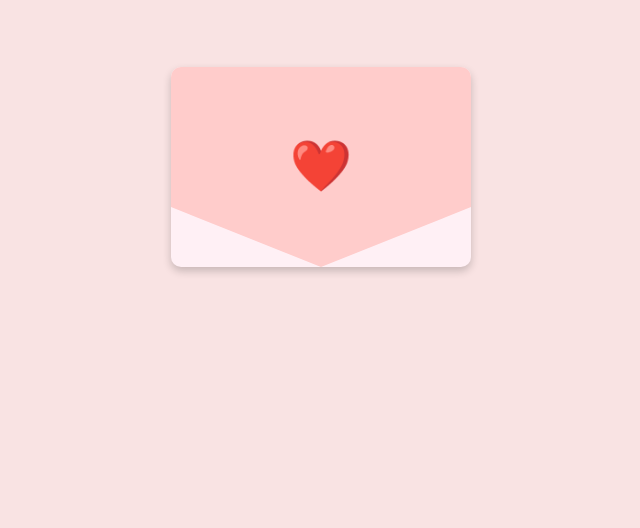
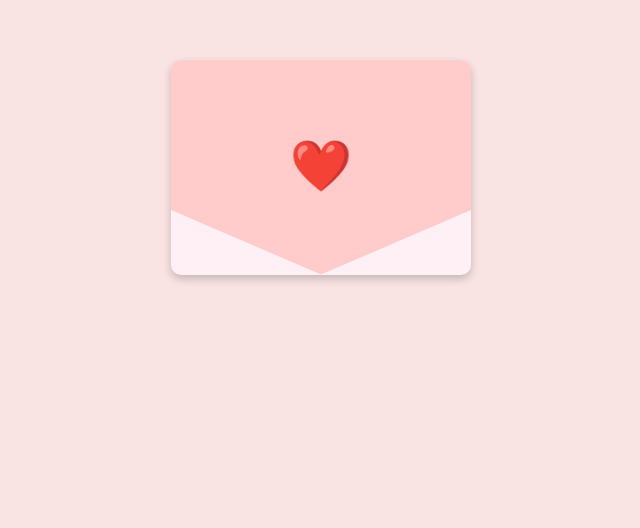
Before and after one commit to Matias2710/cartadesanvalentin, a plain HTML site: page index.html in a window 1280 px wide. Shown: the part 233-761 px from the top of the page, without its empty margins (319-959 px from the left). Drawn offline with Linux system fonts and the light colour scheme.

Commit message:
Update styles.css

```diff
--- a/styles.css
+++ b/styles.css
@@ -11,7 +11,7 @@ body {
 .carta {
     position: relative;
     width: 300px;
-    height: 200px;
+    height: 215px;
     background-color: #fff0f5;
     border-radius: 10px;
     box-shadow: 0 4px 8px rgba(0, 0, 0, 0.2);
```
